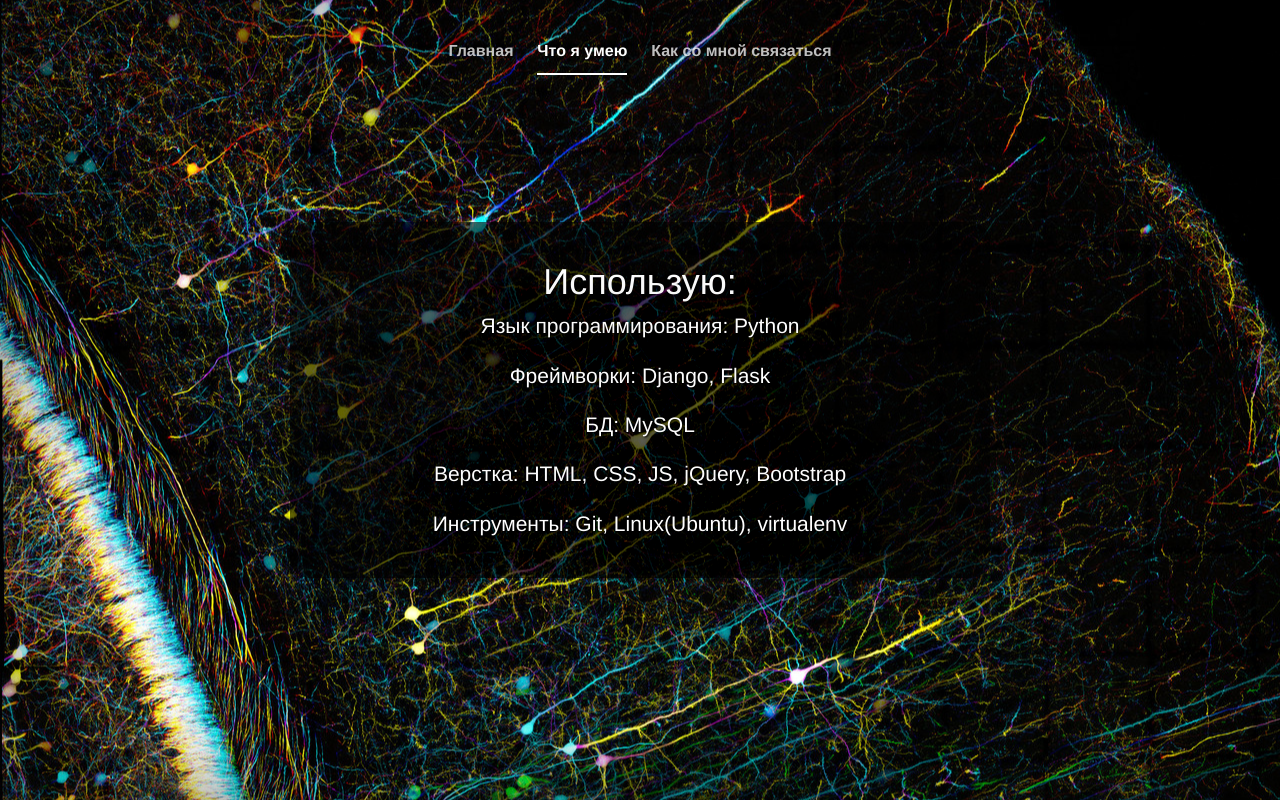
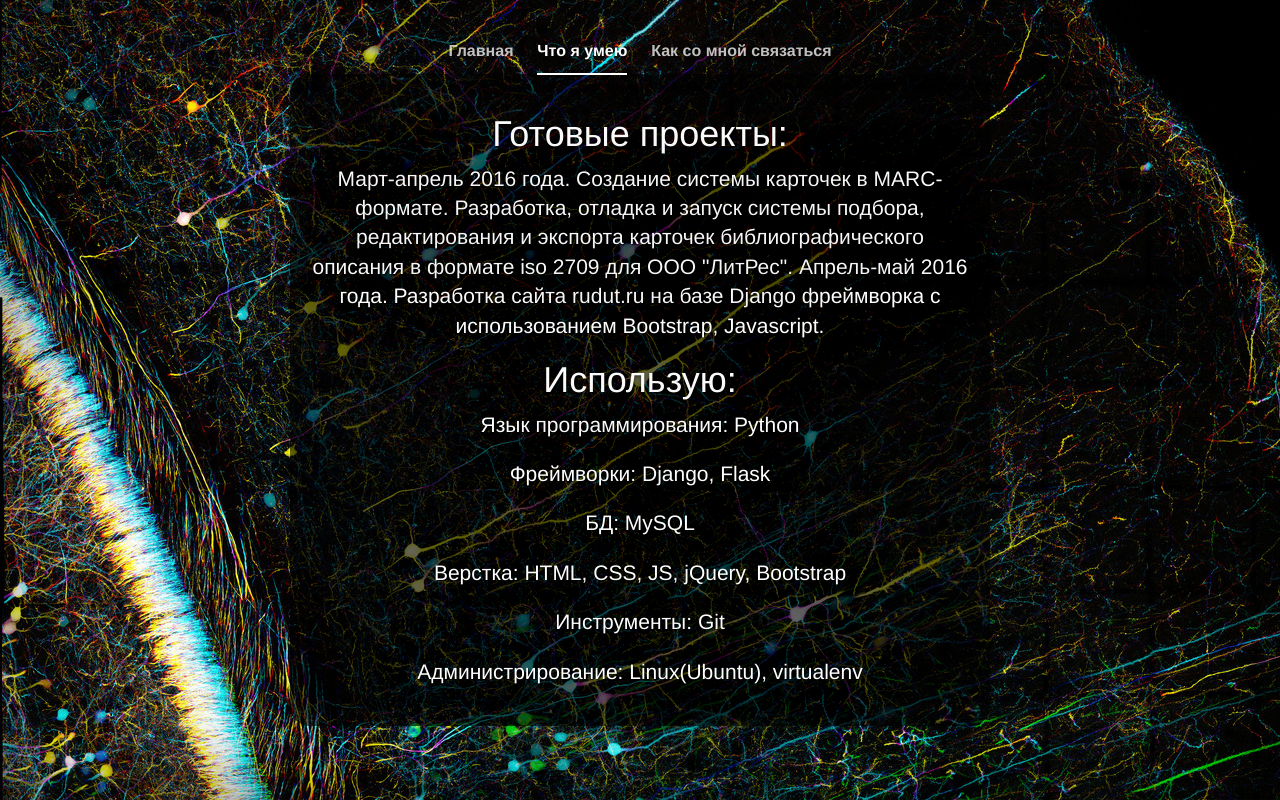
Before and after one commit to cyperus-papyrus/olgavr, a Flask app: page / in a window 1280 px wide, after a click on "Что я умею". Run offline with Flask 2, Linux system fonts and the light colour scheme; some libraries are stand-ins or nearby versions.

Commit message:
change for template

```diff
--- a/static/cover.css
+++ b/static/cover.css
@@ -38,7 +38,7 @@ body {
   text-align: center;
   text-shadow: 0 1px 3px rgba(0,0,0,.5);
   box-shadow: inset 0 0 100px rgba(0,0,0,.5);
-  background: #000 url(brain-confocal.jpg) no-repeat left;
+  background: #000 url(brain-confocal.jpg) no-repeat left bottom;
 }
 
 /* Extra markup and styles for table-esque vertical and horizontal centering */
--- a/templates/main.html
+++ b/templates/main.html
@@ -61,16 +61,26 @@
             <p class="lead">Меня зовут Ольга, я junior Python программист.</p>
             <p class="lead">Вы знаете, что делать дальше. </p>
           </div>
-      <div align="right" style="color: #C5C4C4; position: absolute; left: 30%; padding-right: 20px; padding-top: 10px;"><p class="lead" style="font-size: 16px;">На фоне: Гиппокамп мыши линии Thy1-GFP. Окраска при помощи GFP, изображение сделано с помощью конфокального микроскопа LSM 780. Образец предоставлен факультетом MCDB Калифорнийского университета Санта-Круз. <code>www.zeiss.com/elyra</code></p>
+      <div align="right" style="color: #C5C4C4; position: absolute; left: 30%; padding-right: 20px; padding-top: 10px;"><p class="lead" style="font-size: 16px;">На фоне: Гиппокамп мыши линии Thy1-GFP. Окраска при помощи GFP, изображение сделано с помощью конфокального микроскопа LSM 780. Образец предоставлен факультетом MCDB Калифорнийского университета Санта-Круз. <code><a href="http://www.zeiss.com" target="_blank">www.zeiss.com</a></code></p>
             <p class="lead" style="font-size: 16px;">Здорово, правда?</p></div>
   </div>
   <div class="tab-pane" id="detail"><div class="inner cover" style="background: rgba(0, 0, 0, 0.6); border-radius: 20px;">
-            <h1 class="cover-heading">Использую:</h1>
+<h1 class="cover-heading">Готовые проекты:</h1>
+<p class="lead">Март-апрель 2016 года.
+Создание системы карточек в MARC-формате.
+Разработка, отладка и запуск системы подбора, редактирования и экспорта карточек библиографического описания в формате iso 2709 для ООО "ЛитРес".
+
+Апрель-май 2016 года.
+Разработка сайта rudut.ru на базе Django фреймворка с использованием Bootstrap, Javascript.
+</p>
+
+ <h1 class="cover-heading">Использую:</h1>
             <p class="lead">Язык программирования: Python</p>
             <p class="lead">Фреймворки: Django, Flask</p>
             <p class="lead">БД: MySQL</p>
             <p class="lead">Верстка: HTML, CSS, JS, jQuery, Bootstrap</p>
-            <p class="lead">Инструменты: Git, Linux(Ubuntu), virtualenv</p>
+            <p class="lead">Инструменты: Git</p>
+            <p class="lead">Администрирование: Linux(Ubuntu), virtualenv</p>
           </div>
       </div>
   <div class="tab-pane" id="contacts">
```
